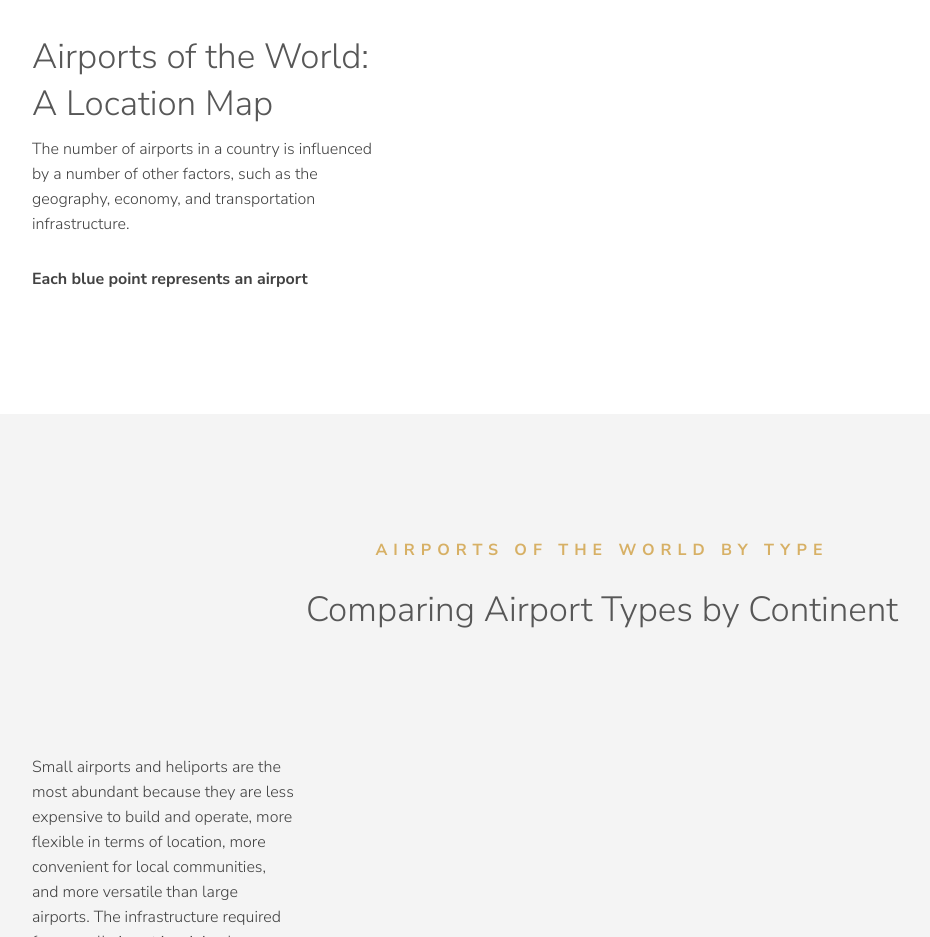
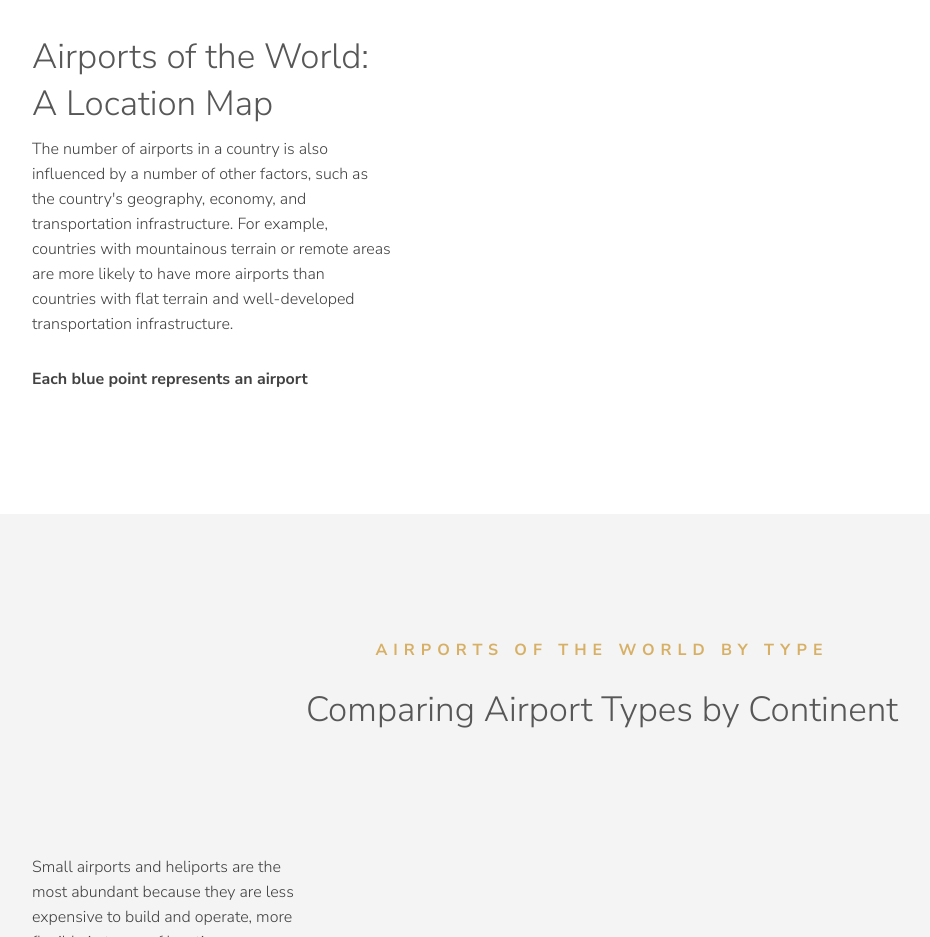
Before and after one commit to Nam-H-Pham/Airports-Data-Visualisation, a plain HTML site: page index.html in a window 1280 px wide. Shown: the part 1380-2317 px from the top of the page, without its empty margins (38-968 px from the left). Drawn offline with nearby package versions, Linux system fonts and the light colour scheme; a script that the page names is missing.

Commit message:
Update index.html

```diff
--- a/index.html
+++ b/index.html
@@ -92,8 +92,9 @@
                     <div class="wow fadeInUp section-title" data-wow-delay="0.4s">
                          <h2>Airports of the World: A Location Map</h2>
                          <p>
-                              The number of airports in a country is influenced by a number of other factors, such as the geography, economy, and
-                              transportation infrastructure.
+                              The number of airports in a country is also influenced by a number of other factors, such as the country's geography, economy, and
+                              transportation infrastructure. For example, countries with mountainous terrain or remote areas are more likely to have more airports
+                              than countries with flat terrain and well-developed transportation infrastructure.
                          </p>
 
                          <br>
```
